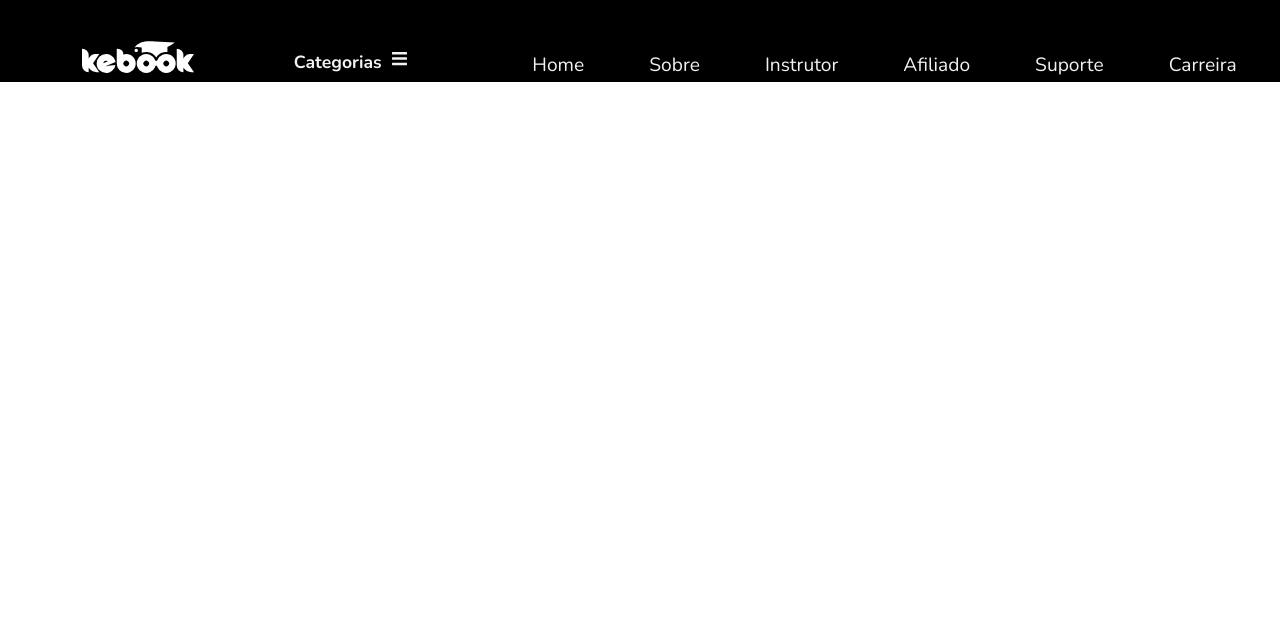
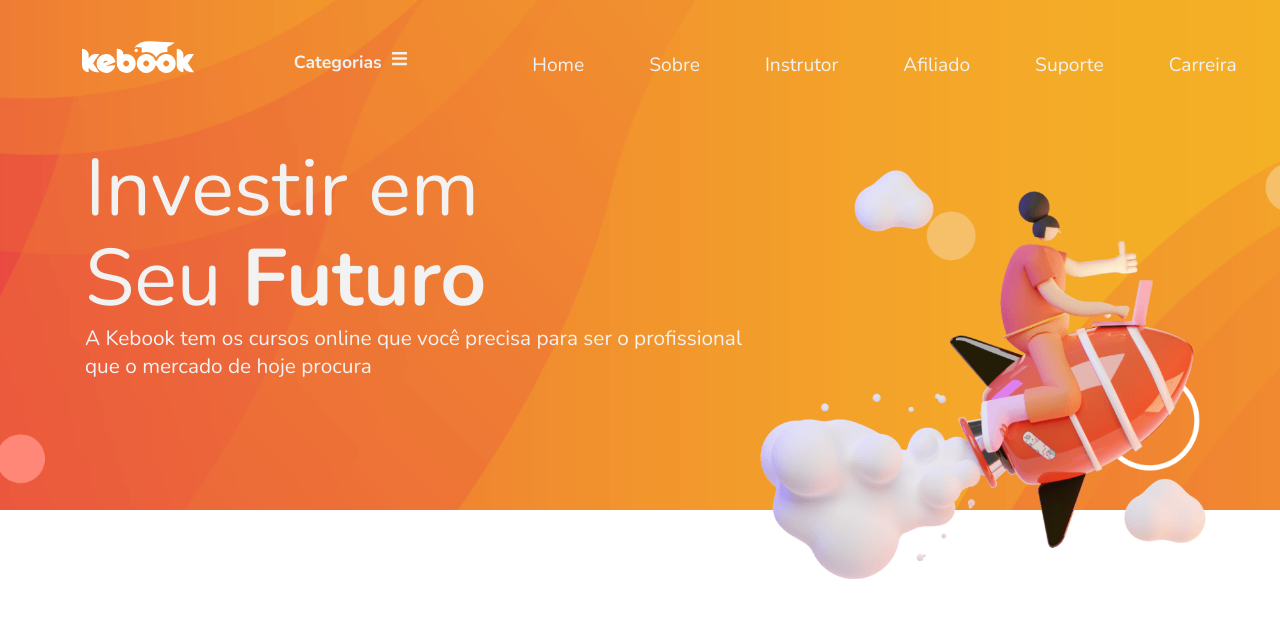
Before and after one commit to Lucashylario/kebook-home, a website: page src/index.html in a window 1280 px wide. Shown: the top 618 px of the page. Drawn offline with nearby package versions, Linux system fonts and the light colour scheme.

Commit message:
add banner

```diff
--- a/src/css/_global.css
+++ b/src/css/_global.css
@@ -10,6 +10,7 @@ a {
 }
 
 .container {
+    width: 1140px;
     margin: 0 auto;
     padding: 0 15px;
 }
--- a/src/css/_navBar.css
+++ b/src/css/_navBar.css
@@ -1,6 +1,6 @@
 /*###### Barra de navegação ######*/
 .navbar {
-    background-color: #000;
+    background-color: unset;
     position: absolute;
 }
 
--- a/src/index.html
+++ b/src/index.html
@@ -85,6 +85,19 @@
 
     </nav>
 
+    <header class="header">
+        <div class="container">
+            <div class="header-content">
+                <div class="header-info">
+                    <h1>Investir em <br /> Seu <b>Futuro</b></h1>
+                    <p>A Kebook tem os cursos online que você precisa para ser o profissional <br /> que o mercado de hoje procura</p>
+                </div>
+                <div class="ilustration-banner">
+                    <img src="./assets/illustra-home-1.png" alt="Ilustração">
+                </div>
+            </div>
+        </div>
+    </header>
 
     <script src="./script.js"></script>
 </body>
--- a/src/style.css
+++ b/src/style.css
@@ -5,3 +5,45 @@
 @import './css/_navBar.css';
 @import './css/_dropdowMenu.css';
 @import './css/_btn.css';
+
+.header {
+    width: 100%;
+    height: 510px;
+    background-image: url(./assets/back-top-home.png) !important;
+    background-position: center;
+    background-repeat: no-repeat;
+    background-size: cover;
+}
+
+.header-content {
+    display: grid;
+    grid-template-columns: 1.5fr 1fr;
+}
+
+.header-info {
+    padding: 0 15px;
+}
+
+.header-info h1 {
+    font-size: 5rem;
+    font-weight: 400;
+    line-height: 90px;
+    color: var(--color-primary);
+
+    margin-top: 9rem;
+}
+
+.header-info p {
+    width: max-content;
+
+    font-size: 1.3rem;
+    font-weight: 400;
+    color: var(--color-primary);
+
+}
+
+.ilustration-banner img {
+    width: 455px;
+    margin-top: 10.5rem;
+    margin-bottom: -7rem;
+}
```
